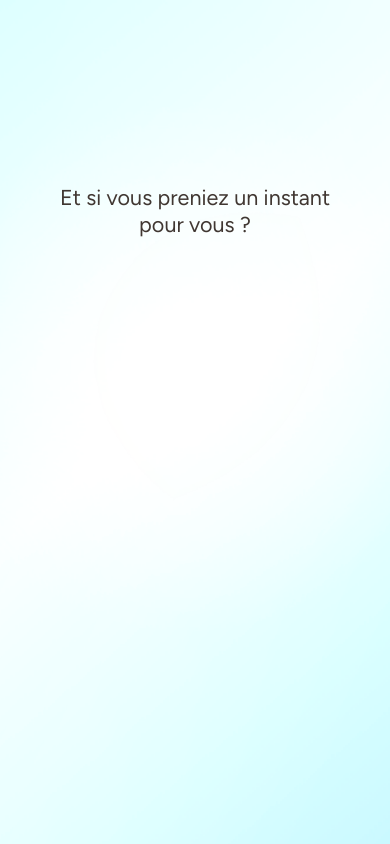
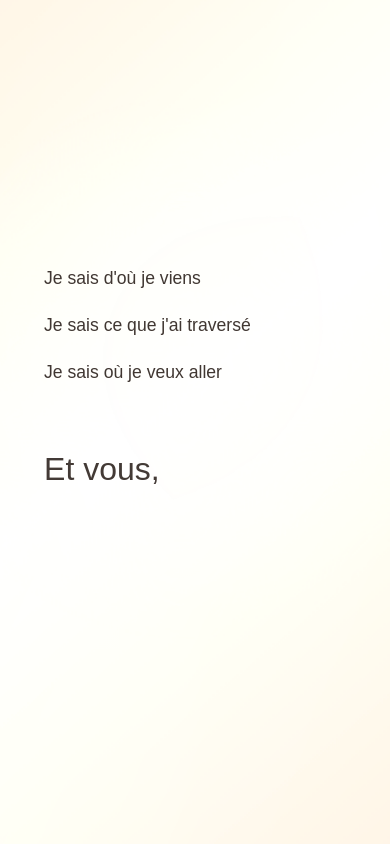
Before and after one commit to Anna-Sta-Siia/irinaghebossite, a React (Vite) app: page / in a window 390 px wide. Built offline with nearby package versions, Linux system fonts and the light colour scheme.

Commit message:
Redesigne site avec color et police

```diff
--- a/index.html
+++ b/index.html
@@ -7,7 +7,7 @@
     <title>irina-site</title>
 <link rel="preconnect" href="https://fonts.googleapis.com">
 <link rel="preconnect" href="https://fonts.gstatic.com" crossorigin>
-<link href="https://fonts.googleapis.com/css2?family=Figtree:ital,wght@0,300..900;1,300..900&display=swap" rel="stylesheet">
+<link href="https://fonts.googleapis.com/css2?family=Cormorant+Garamond:ital,wght@0,300..700;1,300..700&display=swap" rel="stylesheet">
   </head>
   <body>
     <div id="root"></div>
--- a/package.json
+++ b/package.json
@@ -7,7 +7,9 @@
     "dev": "vite",
     "build": "vite build",
     "lint": "eslint .",
-    "preview": "vite preview"
+    "preview": "vite preview",
+    "predeploy": "npm run build",
+"deploy": "gh-pages -d dist"
   },
   "dependencies": {
     "react": "^19.2.7",
@@ -21,6 +23,7 @@
     "eslint": "^10.5.0",
     "eslint-plugin-react-hooks": "^7.1.1",
     "eslint-plugin-react-refresh": "^0.5.3",
+    "gh-pages": "^6.3.0",
     "globals": "^17.6.0",
     "vite": "^8.1.0"
   }
--- a/src/components/Hero/index.css
+++ b/src/components/Hero/index.css
@@ -1,11 +1,11 @@
 .hero {
   position: relative;
   overflow: hidden;
-min-height: 100vh;
+  min-height: 100vh;
   display: flex;
   justify-content: center;
-  background: #d7eef8;
-  color: #24313a;
+  background: var(--color-cream);
+  color: var(--color-text);
 }
 
 .hero__air {
@@ -22,71 +22,102 @@ min-height: 100vh;
   will-change: transform, opacity, filter;
 }
 
-/* Couche 1 : bleu plus chaud, respiration avant/arrière */
 .hero__layer--blue {
   background:
-    radial-gradient(circle at 48% 46%, rgba(255, 255, 255, 0.48), transparent 34%),
-    linear-gradient(140deg, #bfe7f6 0%, #e9f9ff 48%, #a9ddef 100%);
-
+    radial-gradient(circle at 48% 46%, rgba(255, 250, 242, 0.62), transparent 34%),
+    linear-gradient(140deg, #eadfce 0%, #fffaf2 48%, #f1dfd1 100%);
   opacity: 0.95;
   transform-origin: center;
   animation: blueDepthBreath 4s ease-in-out infinite;
 }
 
-/* Couche 2 : ivoire, léger frémissement vertical */
 .hero__layer--ivory {
   background:
-    radial-gradient(circle at 55% 42%, rgba(255, 253, 244, 0.74), transparent 36%),
+    radial-gradient(circle at 55% 42%, rgba(255, 250, 242, 0.78), transparent 36%),
     linear-gradient(
       115deg,
       transparent 0%,
-      rgba(255, 252, 240, 0.28) 34%,
-      rgba(255, 255, 255, 0.45) 52%,
+      rgba(216, 189, 122, 0.18) 34%,
+      rgba(255, 255, 255, 0.44) 52%,
       transparent 78%
     );
-
   opacity: 0.5;
   mix-blend-mode: screen;
   transform-origin: center;
   animation: ivoryAir 6s ease-in-out infinite;
-
 }
 
 .hero__content {
   position: relative;
   z-index: 2;
-
   width: 100%;
   max-width: 980px;
   text-align: center;
+  display: flex;
+  flex-direction: column;
+  margin:120px 20px 0 20px;
+  gap:48px;
 }
 
-.hero__intro,
-.hero__title {
-  opacity: 0;
-  text-align: center;
-  margin-top: 160px;
-  margin-left: 20px;
-  margin-right: 20px;
-  margin-bottom: 36px;
-  transform: scale(0.97);
-  animation: appearFromAir 2.4s ease forwards;
+/* INTRO */
+
+.hero__intro {
+  font-family: var(--font-main);
+  font-size: clamp(1.1rem, 2.2vw, 1.65rem);
+  line-height: 1.55;
+  font-weight: 400;
+  color: var(--color-text-soft);
 }
 
-.hero__intro {
-  font-size: clamp(1.35rem, 3vw, 2.5rem);
-  line-height: 1.25;
-  font-weight: 400;
+.hero__intro p,
+.hero__title p {
+  opacity: 0;
+  transform: scale(0.97);
+  animation: appearFromAir 1.8s ease forwards;
+}
+
+.hero__intro p {
+  margin: 0 0 18px;
+}
+
+.hero__intro .hero__intro_first {
+  animation-delay: 1s;
+}
+
+.hero__intro .hero__intro_second {
   animation-delay: 2s;
 }
 
+.hero__intro .hero__intro_third {
+  animation-delay: 3s;
+}
+
+/* TITLE */
+
 .hero__title {
-  margin: 0 20px;
-  font-size: clamp(2.3rem, 5.5vw, 5.2rem);
+  font-family: var(--font-title);
+  color: var(--color-title);
+}
+
+.hero__title p {
+  margin: 0;
+}
+
+.hero__title .hero__title_first {
+  font-size: clamp(2rem, 4vw, 4rem);
+  font-weight: 500;
   line-height: 1.05;
-  animation-delay: 5.65s;
+  animation-delay: 4s;
+}
 
+ .hero__title .hero__title_second {
+  font-size: clamp(2rem, 4vw, 4rem);
+  font-weight: 500;
+  line-height: 1.05;
+  animation-delay: 5.5s;
 }
+
+/* BUTTON */
 
 .hero__button {
   position: absolute;
@@ -96,17 +127,16 @@ min-height: 100vh;
   padding: 8px;
   opacity: 0;
   transform: scale(0.97);
-  animation: appearFromAir 2.2s ease forwards;
-  animation-delay: 8s;
+  animation: appearFromAir 1.8s ease forwards;
+  animation-delay: 7s;
 }
 
 .hero__button-text {
   display: inline-block;
-font-size: 1.2rem;
-    font-weight: 500;
-
-  letter-spacing: 0.08em;
-
+  font-size: 1.25rem;
+  font-weight: 500;
+  letter-spacing: 0.1em;
+  color: var(--color-gold);
   transition:
     transform 420ms ease,
     opacity 420ms ease,
@@ -116,7 +146,7 @@ font-size: 1.2rem;
 .hero__button:hover .hero__button-text {
   transform: scale(1.08);
   opacity: 0.82;
-  color: #26343a;
+  color: #8f7135;
 }
 
 .hero__button:active .hero__button-text {
@@ -124,10 +154,12 @@ font-size: 1.2rem;
 }
 
 .hero__button:focus-visible {
-  outline: 2px solid rgba(46, 58, 64, 0.25);
+  outline: 2px solid rgba(184, 148, 79, 0.35);
   outline-offset: 8px;
   border-radius: 999px;
 }
+
+/* ANIMATIONS */
 
 @keyframes blueDepthBreath {
   0%,
@@ -140,53 +172,36 @@ font-size: 1.2rem;
   45%,
   60% {
     transform: translateZ(80px) scale(1.08);
-    filter: brightness(1.08) saturate(1.12);
+    filter: brightness(1.06) saturate(1.08);
     opacity: 1;
   }
 }
 
 @keyframes ivoryAir {
-
   0% {
-    transform:
-      translate(-18px, 18px)
-      rotate(-1.2deg)
-      scale(1.01);
-    opacity:.38;
+    transform: translate(-18px, 18px) rotate(-1.2deg) scale(1.01);
+    opacity: 0.38;
   }
 
-  25%{
-    transform:
-      translate(8px,-8px)
-      rotate(.6deg)
-      scale(1.03);
-    opacity:.50;
+  25% {
+    transform: translate(8px, -8px) rotate(0.6deg) scale(1.03);
+    opacity: 0.5;
   }
 
-  50%{
-    transform:
-      translate(22px,-22px)
-      rotate(1.4deg)
-      scale(1.05);
-    opacity:.62;
+  50% {
+    transform: translate(22px, -22px) rotate(1.4deg) scale(1.05);
+    opacity: 0.62;
   }
 
-  75%{
-    transform:
-      translate(-8px,10px)
-      rotate(-.5deg)
-      scale(1.03);
-      opacity:.48;
+  75% {
+    transform: translate(-8px, 10px) rotate(-0.5deg) scale(1.03);
+    opacity: 0.48;
   }
 
-  100%{
-    transform:
-      translate(-18px,18px)
-      rotate(-1.2deg)
-      scale(1.01);
-      opacity:.38;
+  100% {
+    transform: translate(-18px, 18px) rotate(-1.2deg) scale(1.01);
+    opacity: 0.38;
   }
-
 }
 
 @keyframes appearFromAir {
@@ -205,6 +220,17 @@ font-size: 1.2rem;
     text-align: left;
   }
 
+  .hero__intro {
+    margin-top: 120px;
+    margin-left: 0;
+    margin-right: 0;
+  }
+
+  .hero__title {
+    margin-left: 0;
+    margin-right: 0;
+  }
+
   .hero__button {
     right: 24px;
     bottom: 32px;
--- a/src/components/Hero/index.jsx
+++ b/src/components/Hero/index.jsx
@@ -9,18 +9,33 @@ function Hero({ onDiscover }) {
       </div>
 
       <div className="hero__content">
-        <p className="hero__intro">
-          Et si vous preniez un instant pour vous ?
-        </p>
+        <div className="hero__intro">
+        <p className="hero__intro_first">
+  Je sais d&apos;où je viens
+</p>
 
-        <h1 className="hero__title">
-          De quoi auriez-vous besoin aujourd&apos;hui ?
-        </h1>
+<p className="hero__intro_second">
+  Je sais ce que j&apos;ai traversé
+</p>
+
+<p className="hero__intro_third">
+  Je sais où je veux aller
+</p>
+</div>
+<div className="hero__title">
+ <p className="hero__title_first">
+  Et vous,
+  </p>
+  <p className="hero__title_second">
+  vers où avez-vous envie d&apos;avancer aujourd&apos;hui ?
+</p>
+</div>
       </div>
-
-      <button className="hero__button" type="button" onClick={onDiscover}>
-        <span className="hero__button-text">Je découvre</span>
+      <div className="hero__button">
+      <button type="button" onClick={onDiscover}>
+        <span className="hero__button-text">Je commence</span>
       </button>
+      </div>
     </section>
   );
 }
--- a/src/index.css
+++ b/src/index.css
@@ -6,9 +6,20 @@
 :root {
   --color-title: #403732;
   --color-text: #403732;
-  --color-background: #fdfcfb;
+  --color-text-soft: #6f6258;
+
+  --color-background: #fbf8f2;
+  --color-cream: #f7f2ea;
+  --color-blanc-casse: #fffaf2;
+  --color-beige: #eadfce;
+  --color-peach: #f1dfd1;
+
+  --color-gold: #b8944f;
+  --color-gold-soft: #d8bd7a;
+  --color-border-gold: rgba(184, 148, 79, 0.28);
 
   --font-main: "Figtree", sans-serif;
+  --font-title: "Cormorant Garamond", Georgia, serif;
 
   --transition: 350ms ease;
 }
@@ -52,24 +63,21 @@ h3,
 h4,
 h5,
 h6 {
-  margin: 0;
-
+   margin: 0;
   color: var(--color-title);
-
-  font-family: var(--font-main);
-  font-weight: 650;
-  line-height: 1.15;
+  font-family: var(--font-title);
+  font-weight: 500;
+  line-height: 1.1;
 }
 
 p {
   margin: 0;
-
   color: var(--color-text);
-
   font-family: var(--font-main);
   font-weight: 400;
   line-height: 1.65;
 }
+
 
 a {
   color: inherit;
```
Also changed, not shown: 1 other file (tests, documents, lock files or other folders).
